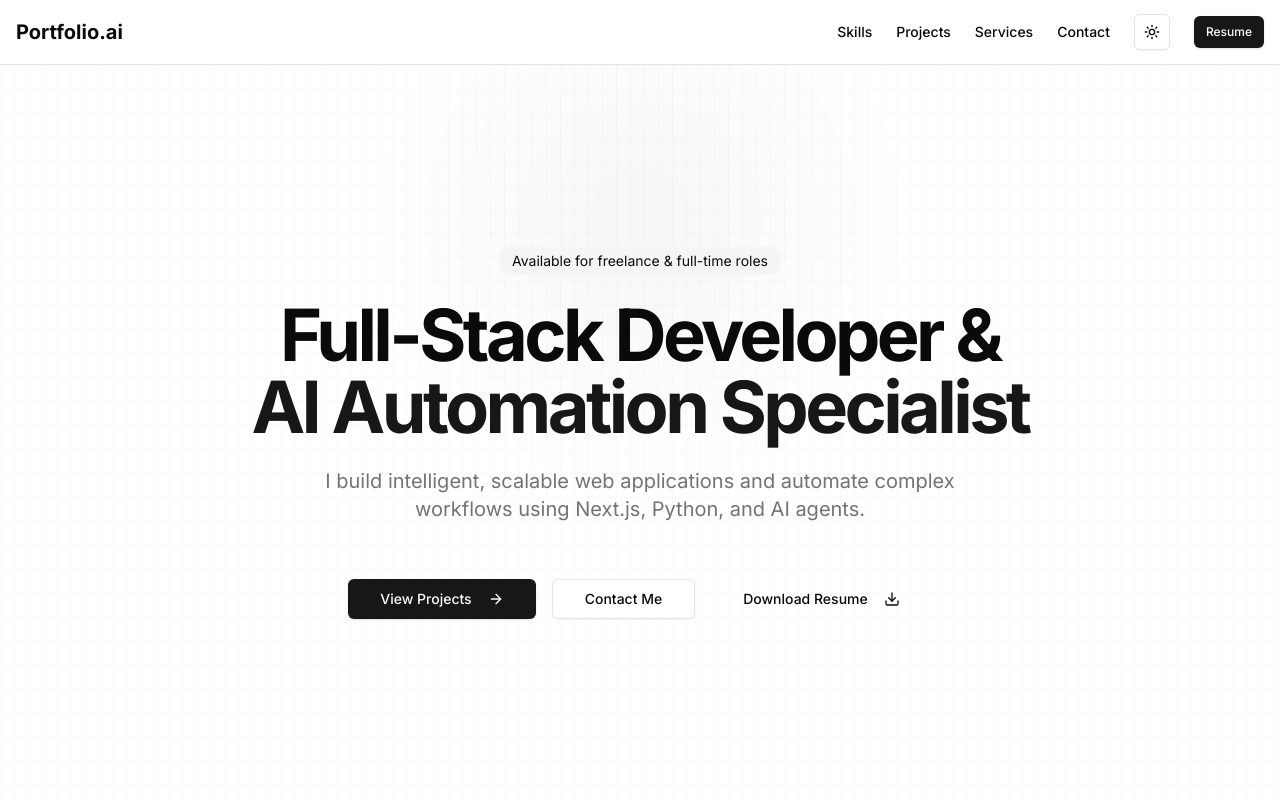
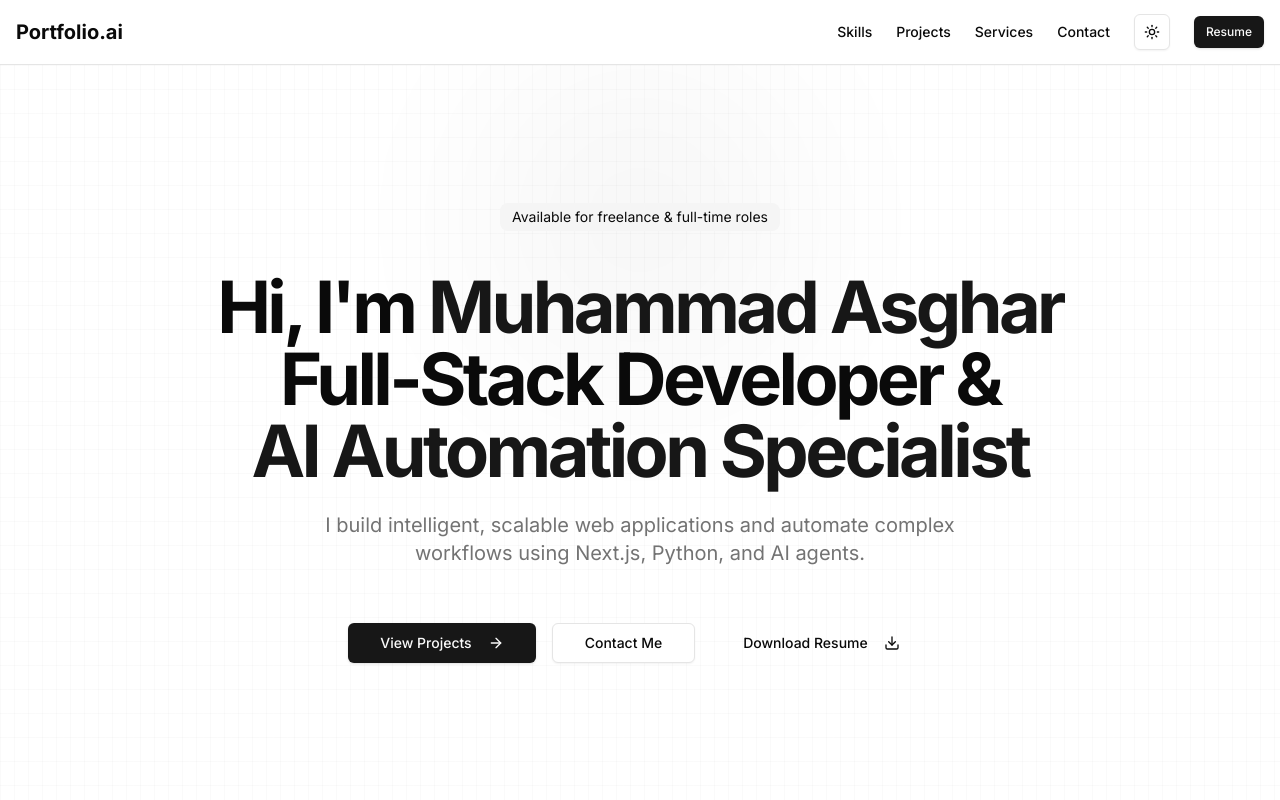
Before and after one commit to MuhammadAsgharramzan/portfolio, a Next.js app: page / in a window 1280 px wide. Shown: the top 800 px of the page. Built offline with nearby package versions, Linux system fonts and the light colour scheme.

Commit message:
Update personal info

```diff
--- a/app/layout.tsx
+++ b/app/layout.tsx
@@ -8,8 +8,8 @@ import { Footer } from "@/components/shared/footer";
 const inter = Inter({ subsets: ["latin"] });
 
 export const metadata: Metadata = {
-  title: "AI Full-Stack Portfolio",
-  description: "Portfolio of a Full-Stack Developer & AI Automation Specialist",
+  title: "Muhammad Asghar | AI Full-Stack Portfolio",
+  description: "Portfolio of Muhammad Asghar - Full-Stack Developer & AI Automation Specialist based in Karachi.",
 };
 
 export default function RootLayout({
--- a/components/sections/about.tsx
+++ b/components/sections/about.tsx
@@ -11,7 +11,7 @@ export function About() {
                 <div className="flex-1 space-y-6">
                     <h2 className="text-3xl font-bold tracking-tighter sm:text-4xl md:text-5xl">About Me</h2>
                     <p className="text-muted-foreground md:text-lg leading-relaxed">
-                        I am a passionate Full-Stack Developer and AI Specialist dedicated to building next-generation applications.
+                        I am <strong className="text-primary">Muhammad Asghar</strong>, a passionate Full-Stack Developer and AI Specialist based in Karachi.
                         With a deep understanding of modern web technologies and artificial intelligence, I help businesses automate workflows,
                         integrate LLMs, and ship scalable products.
                     </p>
--- a/components/sections/contact.tsx
+++ b/components/sections/contact.tsx
@@ -29,15 +29,27 @@ export function Contact() {
                         <CardHeader>
                             <CardTitle>Contact Information</CardTitle>
                             <CardDescription>
-                                Feel free to reach out through any of these channels.
+                                Based in Karachi, Pakistan. Open to global opportunities.
                             </CardDescription>
                         </CardHeader>
                         <CardContent className="space-y-4">
                             <div className="flex items-center space-x-3">
                                 <Mail className="h-5 w-5 text-primary" />
-                                <a href="mailto:hello@example.com" className="text-muted-foreground hover:text-primary transition-colors">
-                                    hello@example.com
+                                <a href="mailto:asgharusa@gmail.com" className="text-muted-foreground hover:text-primary transition-colors">
+                                    asgharusa@gmail.com
                                 </a>
+                            </div>
+                            <div className="flex items-center space-x-3">
+                                <Mail className="h-5 w-5 text-primary" />
+                                <a href="mailto:departuretravelandtours@gmail.com" className="text-muted-foreground hover:text-primary transition-colors">
+                                    departuretravelandtours@gmail.com
+                                </a>
+                            </div>
+                            <div className="flex items-center space-x-3">
+                                <span className="h-5 w-5 text-primary flex items-center justify-center font-bold">📞</span>
+                                <span className="text-muted-foreground">
+                                    (+92) 334 2341105
+                                </span>
                             </div>
                             <div className="flex items-center space-x-3">
                                 <Calendar className="h-5 w-5 text-primary" />
@@ -54,7 +66,7 @@ export function Contact() {
                         </CardHeader>
                         <CardContent className="flex gap-4">
                             <Button variant="outline" size="icon" asChild>
-                                <Link href="#" target="_blank">
+                                <Link href="https://github.com/MuhammadAsgharramzan" target="_blank">
                                     <Github className="h-4 w-4" />
                                 </Link>
                             </Button>
--- a/components/sections/hero.tsx
+++ b/components/sections/hero.tsx
@@ -20,11 +20,13 @@ export function Hero() {
                     transition={{ duration: 0.5 }}
                     className="space-y-6"
                 >
-                    <div className="inline-block rounded-lg bg-muted px-3 py-1 text-sm">
+                    <div className="inline-block rounded-lg bg-muted px-3 py-1 text-sm mb-4">
                         Available for freelance & full-time roles
                     </div>
 
                     <h1 className="text-4xl font-bold tracking-tighter sm:text-5xl md:text-6xl lg:text-7xl">
+                        Hi, I&apos;m <span className="text-primary">Muhammad Asghar</span>
+                        <br />
                         Full-Stack Developer & <br className="hidden sm:inline" />
                         <span className="text-primary">AI Automation Specialist</span>
                     </h1>
--- a/components/shared/footer.tsx
+++ b/components/shared/footer.tsx
@@ -11,7 +11,7 @@ export function Footer() {
                     </p>
                 </div>
                 <div className="flex gap-4">
-                    <Link href="https://github.com" target="_blank" rel="noreferrer" className="text-muted-foreground hover:text-foreground">
+                    <Link href="https://github.com/MuhammadAsgharramzan" target="_blank" rel="noreferrer" className="text-muted-foreground hover:text-foreground">
                         <Github className="h-5 w-5" />
                         <span className="sr-only">GitHub</span>
                     </Link>
```
